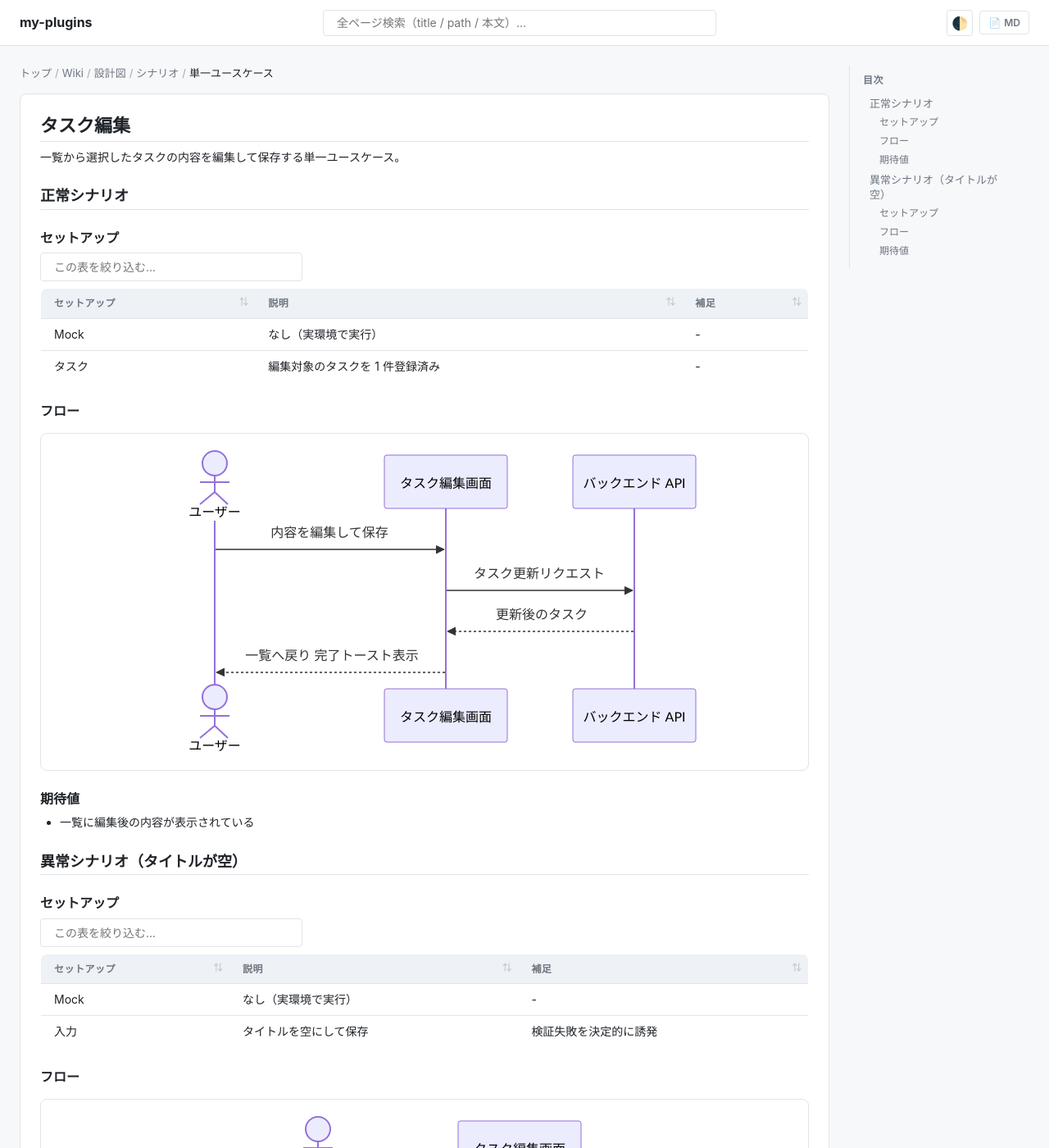
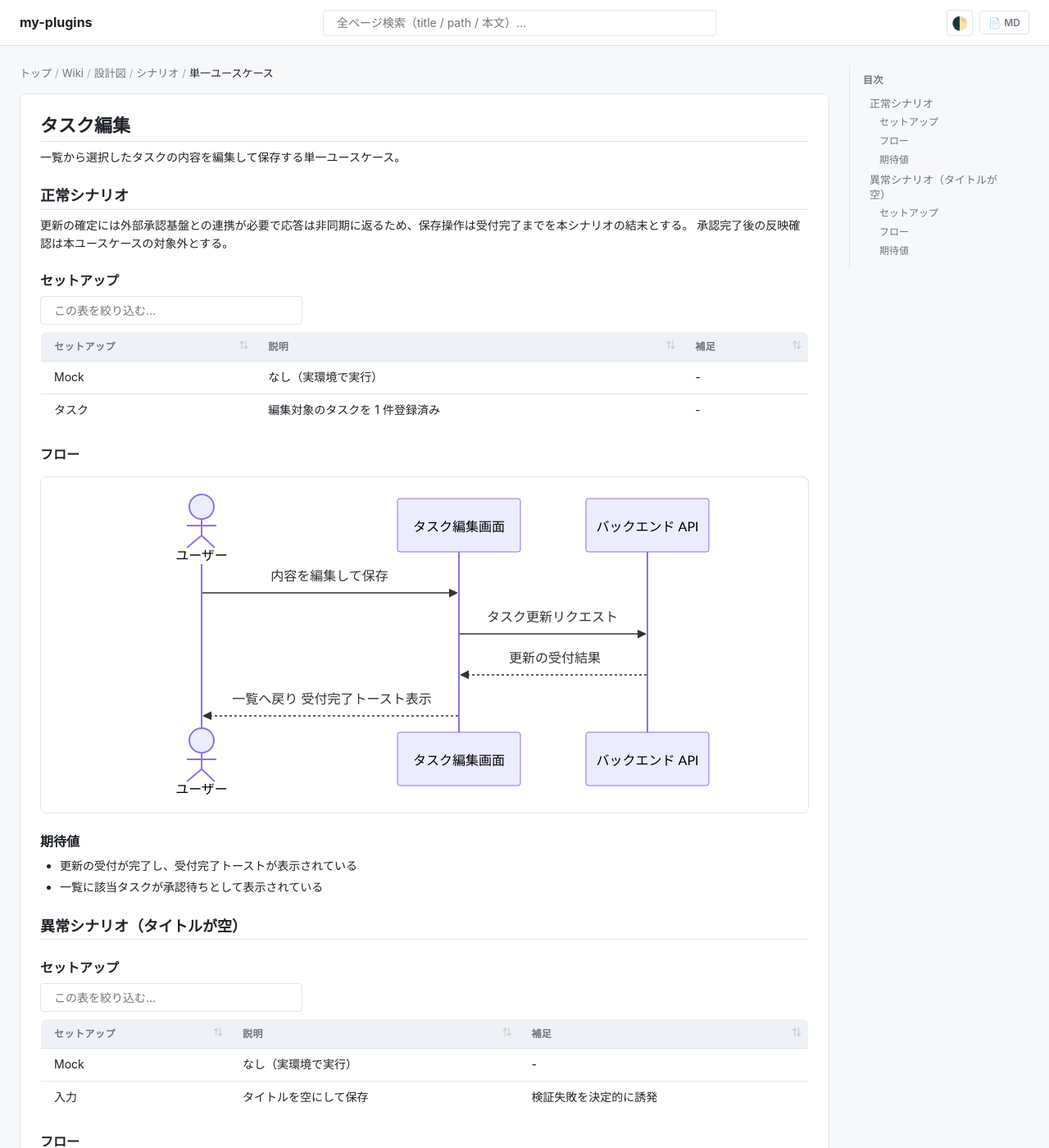
Before and after one commit to shuhei1101/ai-monitor-e2e, a Jekyll site: the page built from docs/wiki/設計図/シナリオ/単一ユースケース/タスク編集.md, in a window 1280 px wide and 1400 px high. Shown: the whole window at 82% size. Built offline with Jekyll 4.4.1, drawn with Linux system fonts in a browser that asks for light colours; our own code applies the rules of GitHub Pages for plain Markdown files.

Commit message:
タスク編集単一シナリオを保存受付完了の結末へ修正

````diff
--- a/docs/wiki/設計図/シナリオ/単一ユースケース/タスク編集.md
+++ b/docs/wiki/設計図/シナリオ/単一ユースケース/タスク編集.md
@@ -7,6 +7,9 @@ template_version: 1.0.0
 一覧から選択したタスクの内容を編集して保存する単一ユースケース。
 
 ## 正常シナリオ
+
+更新の確定には外部承認基盤との連携が必要で応答は非同期に返るため、保存操作は受付完了までを本シナリオの結末とする。
+承認完了後の反映確認は本ユースケースの対象外とする。
 
 ### セットアップ
 
@@ -25,13 +28,14 @@ sequenceDiagram
 
   U->>FE: 内容を編集して保存
   FE->>BE: タスク更新リクエスト
-  BE-->>FE: 更新後のタスク
-  FE-->>U: 一覧へ戻り 完了トースト表示
+  BE-->>FE: 更新の受付結果
+  FE-->>U: 一覧へ戻り 受付完了トースト表示
 ```
 
 ### 期待値
 
-- 一覧に編集後の内容が表示されている
+- 更新の受付が完了し、受付完了トーストが表示されている
+- 一覧に該当タスクが承認待ちとして表示されている
 
 ## 異常シナリオ（タイトルが空）
 
````
Also changed, not shown: docs/wiki/設計図/シナリオ/README.md (+1 -0 lines).
